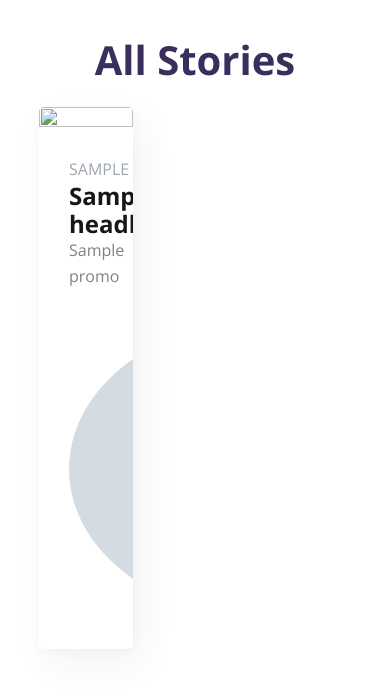
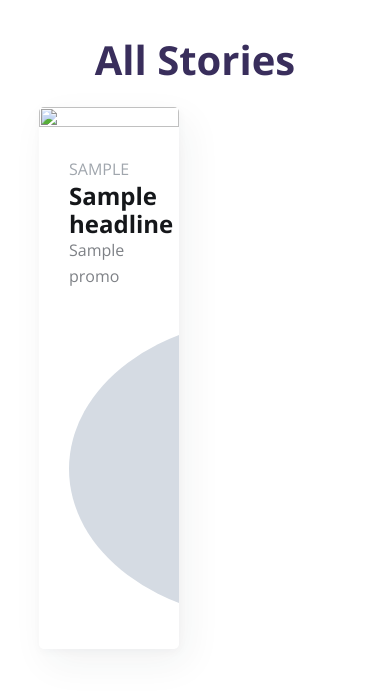
Before and after one commit to merryt/djangoDemo, a Django app: template newsapp/templates/newsapp/page-blog.html in a window 390 px wide. Shown: the part 78-769 px from the top of the page. Run offline with Django 3.2, Linux system fonts and the light colour scheme; the template is opened without the code that fills it: most values are stand-ins (such as "Sample title", 1, 10 or a date in 2020); grey boxes marked "Sample" are stand-in pictures; parts of the project's set-up code (start-up, migrations or seed data) failed here and were passed over.

Commit message:
updates to readme

```diff
--- a/static/style.css
+++ b/static/style.css
@@ -118,6 +118,11 @@ h2{
     display: flex;
     flex-direction: column;
     margin-bottom: 20px
+}
+@media(max-width:1000px){
+    .story{
+        width:45%;
+    }
 }
 .story .type{
     color: #a0a6ad;
```
Also changed, not shown: README.md.
